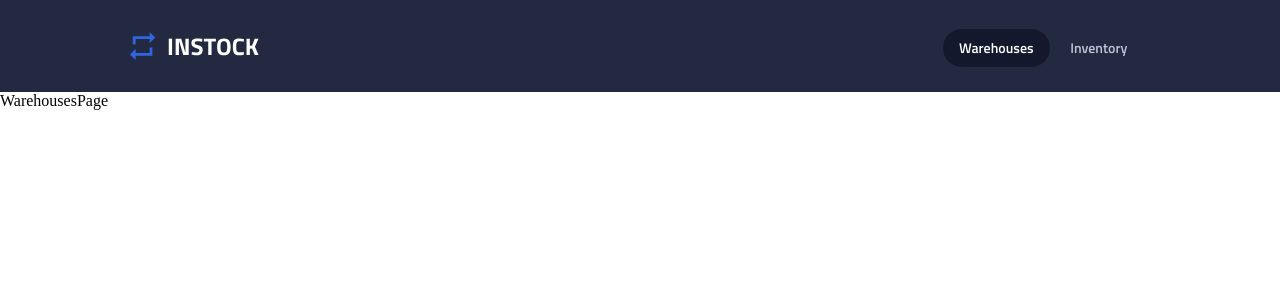
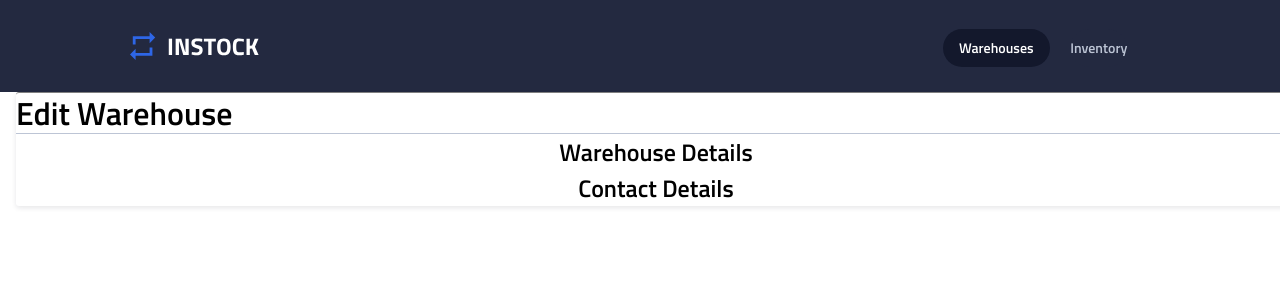
Before and after one commit to aaruntj/stock-manager-react-front-end, a React (Create React App) app: page /warehouses/1 in a window 1280 px wide. Shown: the top 300 px of the page. Built offline with nearby package versions, Linux system fonts and the light colour scheme.

Commit message:
Create warehouse edit component

```diff
--- a/src/components/Warehouse/EditWarehouse/EditWarehouse.js
+++ b/src/components/Warehouse/EditWarehouse/EditWarehouse.js
@@ -1,9 +1,20 @@
-import React from 'react'
+import React from "react";
+import "./EditWarehouse.scss";
 
 function EditWarehouse() {
   return (
-    <div>EditWarehouse</div>
-  )
+    <div className="card">
+      <div className="card__header">
+        <h1 className="card__title">Edit Warehouse</h1>
+      </div>
+      <div className="form__container">
+        <h2 className="subtitle">Warehouse Details</h2>
+      </div>
+      <div className="form__container">
+        <h2 className="subtitle">Contact Details</h2>
+      </div>
+    </div>
+  );
 }
 
-export default EditWarehouse
+export default EditWarehouse;
--- a/src/components/Warehouse/EditWarehouse/EditWarehouse.scss
+++ b/src/components/Warehouse/EditWarehouse/EditWarehouse.scss
@@ -0,0 +1,23 @@
+@use "../../../styles/colours" as *;
+@use "../../../styles/global" as *;
+@use "../../../styles/mixins" as *;
+@use "../../../styles/typography" as *;
+
+.card {
+  display: flex;
+  flex-direction: column;
+  align-items: center;
+  width: 100%;
+  margin: 0 1rem;
+  background-color: $white;
+  box-shadow: 0px 2px 5px rgba(19, 24, 44, 0.1);
+  border-radius: 3px;
+  font-family: "Titillium Web", sans-serif, "Times New Roman", Times, serif;
+  &__title {
+    @include page-header;
+  }
+  &__header {
+    width: 100%;
+    border-bottom: 1px solid $cloud;
+  }
+}
--- a/src/pages/WarehousesPage.js
+++ b/src/pages/WarehousesPage.js
@@ -1,9 +1,12 @@
-import React from 'react'
+import React from "react";
+import EditWarehouse from "../components/Warehouse/EditWarehouse/EditWarehouse";
 
 function WarehousesPage() {
   return (
-    <div>WarehousesPage</div>
-  )
+    <div>
+      <EditWarehouse />
+    </div>
+  );
 }
 
-export default WarehousesPage
+export default WarehousesPage;
```
